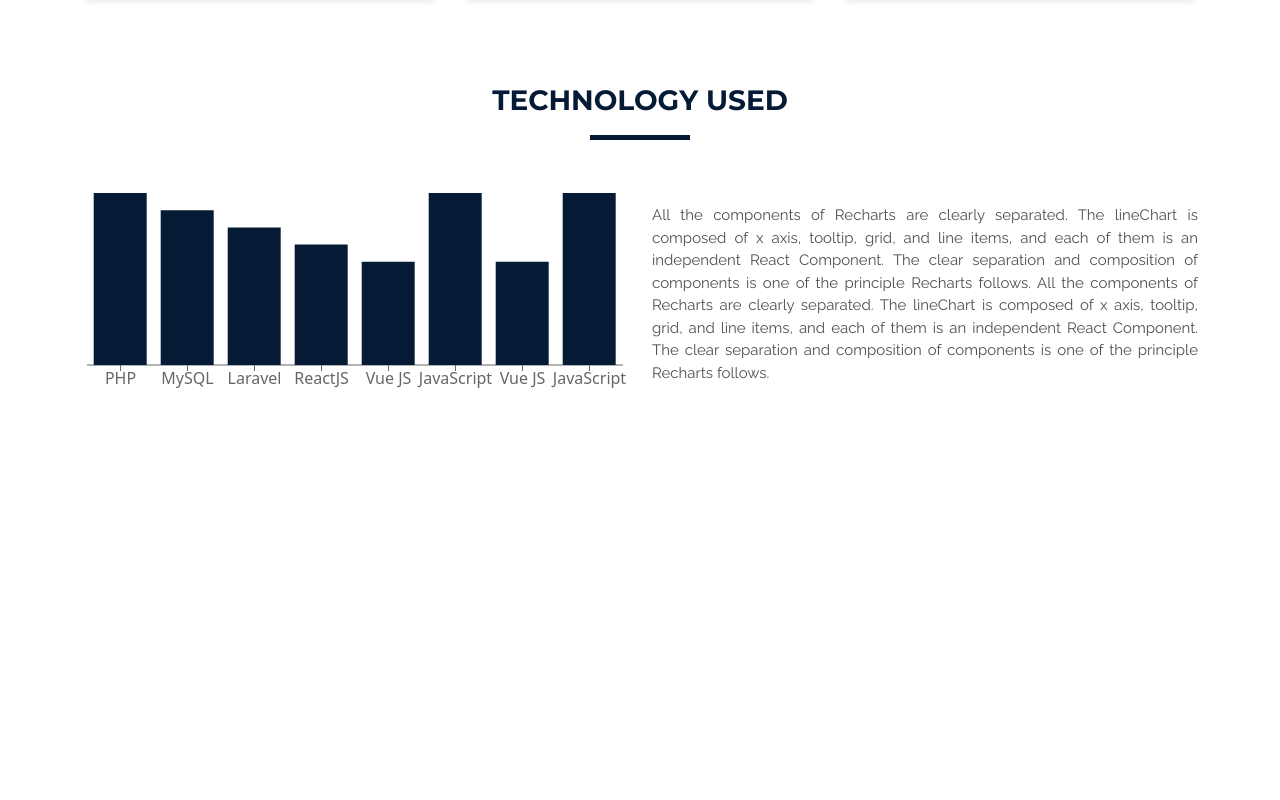
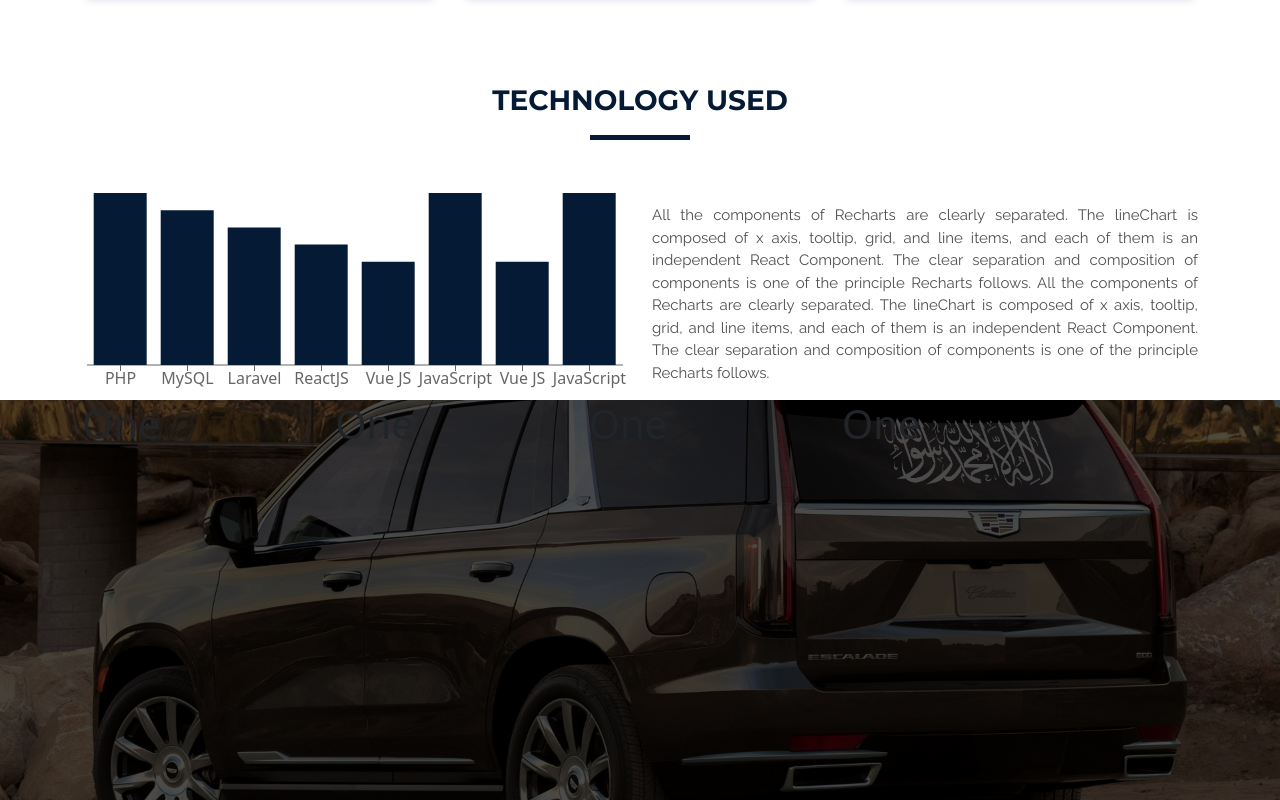
Before and after one commit to Bahrul-Rozak/Online-Learning-Rakyat, a React (Create React App) app: page / in a window 1280 px wide. Shown: the part 1092-1892 px from the top of the page. Before the commit the page ends 1492 px from the top, so only its background shows below. Built offline with nearby package versions, Linux system fonts and the light colour scheme.

Commit message:
Summary Component 1

```diff
--- a/src/App.js
+++ b/src/App.js
@@ -3,6 +3,7 @@
 import Services from "./components/Services/Services";
 import TopNavigation from "./components/TopNavigation/TopNavigation";
 import Analysis from "./components/Analysis/Analysis";
+import Summary from "./components/Summary/Summary";
 
 function App() {
   return (
@@ -11,6 +12,7 @@
       <TopBanner />
       <Services />
       <Analysis />
+      <Summary />
     </div>
   );
 }
--- a/src/asset/css/custom.css
+++ b/src/asset/css/custom.css
@@ -1,6 +1,6 @@
 .topFixedBanner {
        background-attachment: fixed;
-       background-image: url(../image/banner.jpg);
+       background-image: url(../image/walpapermantap.jpg);
        background-position: center;
        background-repeat: no-repeat;
        background-size: cover;
@@ -168,3 +168,23 @@
 }
 
 /* End Analysis Componens */
+
+/* Summary Components */
+
+.summaryBanner {
+       background-attachment: fixed;
+       background-image: url(../image/walpapermantap.jpg);
+       background-position: center;
+       background-repeat: no-repeat;
+       background-size: cover;
+       min-height: 400px;
+}
+
+.summaryBannerOverlay {
+       background: rgba(0, 0, 0, 0.7);
+       min-height: 400px;
+       position: absolute;
+       width: 100%;
+}
+
+/* End Summary Components */
--- /dev/null
+++ b/src/components/Summary/Summary.jsx
@@ -0,0 +1,37 @@
+import React, { Component, Fragment } from "react";
+import { Col, Container, Row } from "react-bootstrap";
+
+class Summary extends Component {
+  render() {
+    return (
+      <Fragment>
+        <Container fluid={true} className="summaryBanner p-0">
+          <div className="summaryBannerOverlay">
+            <Container>
+              <Row>
+                <Col lg={8} md={6} sm={12}>
+                  <Row>
+                    <Col>
+                      <h1>One</h1>
+                    </Col>
+                    <Col>
+                      <h1>One</h1>
+                    </Col>
+                    <Col>
+                      <h1>One</h1>
+                    </Col>
+                  </Row>
+                </Col>
+                <Col lg={4} md={6} sm={12}>
+                  <h1>One</h1>
+                </Col>
+              </Row>
+            </Container>
+          </div>
+        </Container>
+      </Fragment>
+    );
+  }
+}
+
+export default Summary;
```
Also changed, not shown: src/asset/image/walpapermantap.jpg (added).
